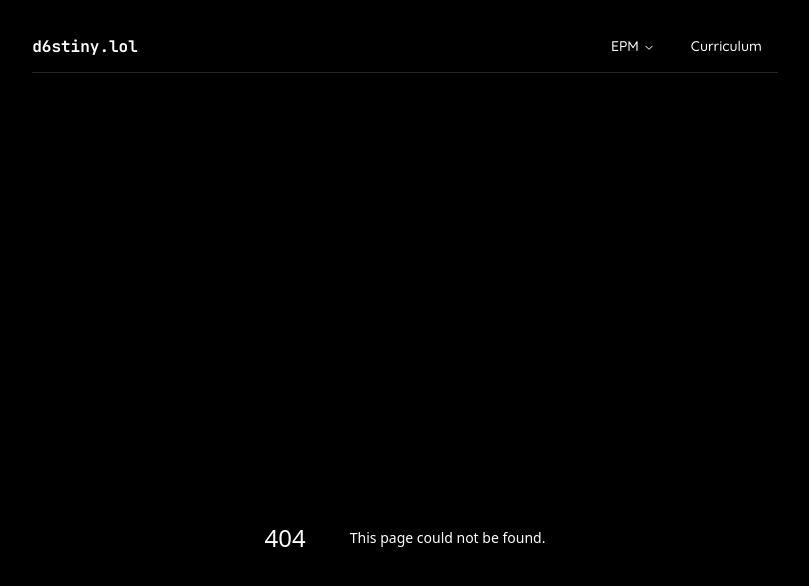
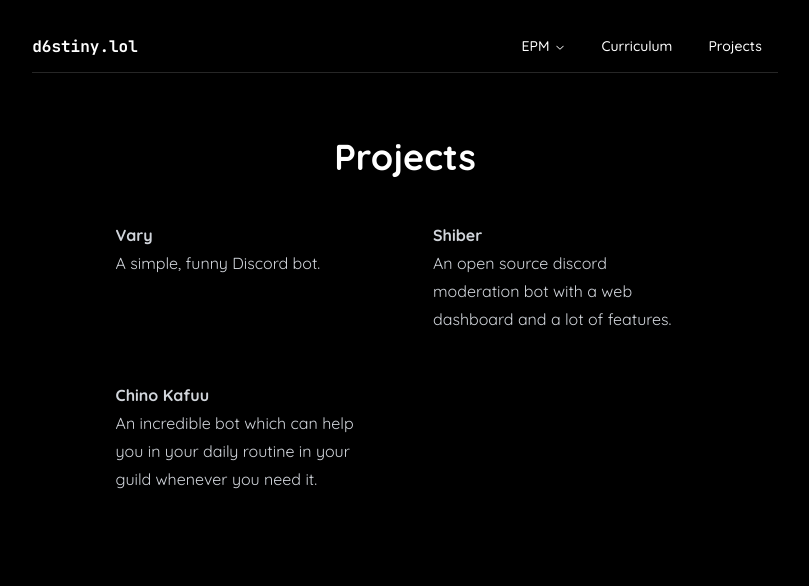
Before and after one commit to d6stiny/website, a Next.js app: page /projects in a window 1280 px wide. Before the commit this address had no page. Shown: the top 586 px of the page, without its empty margins (235-1044 px from the left). Built offline with nearby package versions, Linux system fonts and the light colour scheme.

Commit message:
add projects page

```diff
--- a/src/app/page.tsx
+++ b/src/app/page.tsx
@@ -1,3 +1,5 @@
+import Link from "next/link";
+
 export default function Home() {
   return (
     <div className="prose prose-invert m-auto mb-8">
@@ -16,9 +18,15 @@
         <span className="font-semibold">@d6stiny</span>.
       </p>
       <p className="flex flex-wrap gap-3">
-        <a href="https://github.com/d6stiny">GitHub</a>
-        <a href="https://instagram.com/d6stinylol">Instagram</a>
-        <a href="https://www.twitch.tv/d6stinylol">Twitch</a>
+        <Link href="https://github.com/d6stiny" target="_blank">
+          GitHub
+        </Link>
+        <Link href="https://instagram.com/d6stinylol" target="_blank">
+          Instagram
+        </Link>
+        <Link href="https://www.twitch.tv/d6stinylol" target="_blank">
+          Twitch
+        </Link>
       </p>
     </div>
   );
--- /dev/null
+++ b/src/app/projects/page.tsx
@@ -0,0 +1,47 @@
+import Link from "next/link";
+
+const projects: {
+  name: string;
+  href?: string;
+  description: string;
+}[] = [
+  {
+    name: "Vary",
+    description: "A simple, funny Discord bot.",
+  },
+  {
+    name: "Shiber",
+    description:
+      "An open source discord moderation bot with a web dashboard and a lot of features.",
+  },
+  {
+    name: "Chino Kafuu",
+    href: "https://github.com/RabbitHouseCorp/ChinoKafuu",
+    description:
+      "An incredible bot which can help you in your daily routine in your guild whenever you need it.",
+  },
+];
+
+export default function Projects() {
+  return (
+    <div>
+      <div className="prose prose-invert m-auto mb-8 text-center">
+        <h1 className="mb-0 font-bold">Projects</h1>
+        <div className="not-prose mt-6 grid  grid-cols-1 gap-4 md:grid-cols-2">
+          {projects.map((project) => (
+            <Link
+              href={project.href || ""}
+              key={project.name}
+              className="mt-2 rounded-lg p-3 px-5 text-left transition hover:-translate-y-1 hover:scale-105 hover:bg-muted"
+            >
+              <div>
+                <h3 className="font-bold">{project.name}</h3>
+                <p>{project.description}</p>
+              </div>
+            </Link>
+          ))}
+        </div>
+      </div>
+    </div>
+  );
+}
--- a/src/components/Header.tsx
+++ b/src/components/Header.tsx
@@ -109,7 +109,7 @@
                   </Link>
                 </NavigationMenuItem>
 
-                {/* <NavigationMenuItem>
+                <NavigationMenuItem>
                   <Link href="/projects" legacyBehavior passHref>
                     <NavigationMenuLink
                       className={navigationMenuTriggerStyle()}
@@ -117,7 +117,7 @@
                       Projects
                     </NavigationMenuLink>
                   </Link>
-                </NavigationMenuItem> */}
+                </NavigationMenuItem>
               </NavigationMenuList>
             </NavigationMenu>
           </div>
@@ -163,6 +163,14 @@
               className="flex items-center space-x-2 py-4 text-foreground/60 transition-colors hover:text-foreground/80"
             >
               Curriculum
+            </Link>
+
+            <Link
+              href="/projects"
+              onClick={() => setIsOpen(!isOpen)}
+              className="flex items-center space-x-2 py-4 text-foreground/60 transition-colors hover:text-foreground/80"
+            >
+              Projects
             </Link>
 
             <Accordion type="single" collapsible>
```
